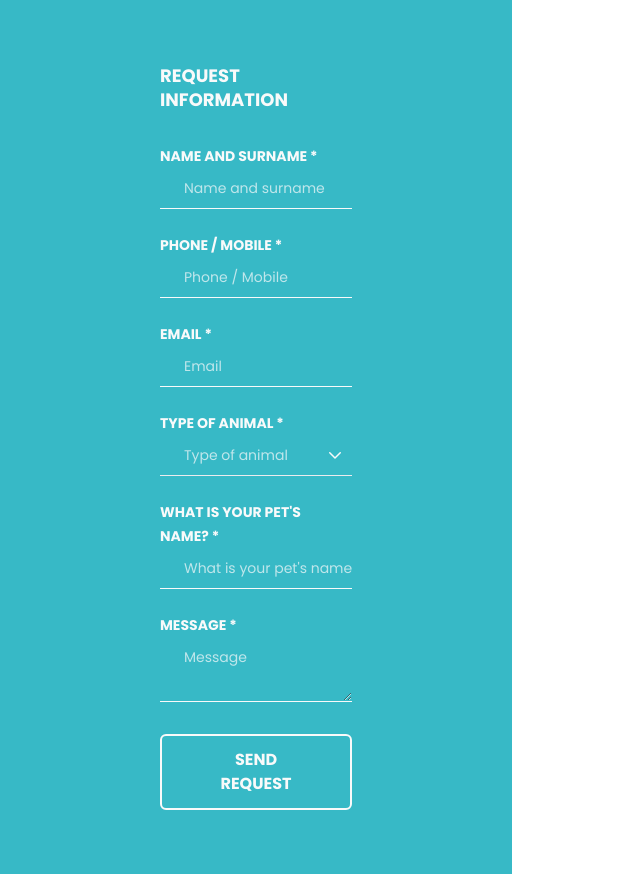
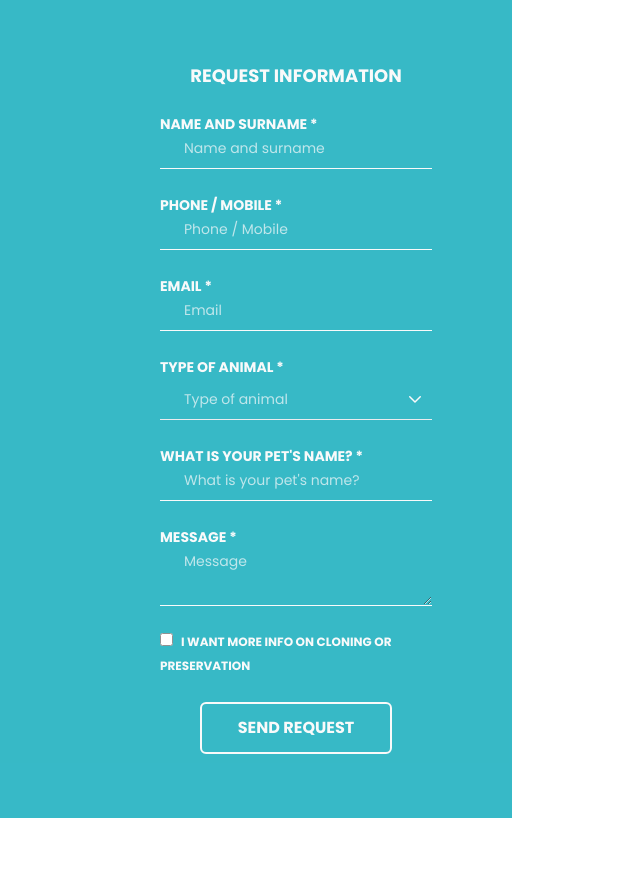
Before and after one commit to val2cak/pet-cloning, a Next.js app: page /contact-us/components/Form/Form in a window 1280 px wide. Shown: the whole page, without its empty margins (0-640 px from the left). After the commit the page ends 818 px from the top, so only its background shows below. Built offline with nearby package versions, Linux system fonts and the light colour scheme.

Commit message:
adding checkbox

```diff
--- /dev/null
+++ b/components/Checkbox/Checkbox.tsx
@@ -0,0 +1,29 @@
+import { FC } from 'react';
+import { FieldError, UseFormRegister } from 'react-hook-form';
+
+interface Props {
+  label: string;
+  register: UseFormRegister<any>;
+  name: string;
+  required: boolean;
+  errors?: FieldError;
+}
+
+const Checkbox: FC<Props> = ({ label, register, name, required, errors }) => {
+  return (
+    <div className='flex items-start justify-start gap-2 text-light w-full'>
+      <label className={'text-xs font-bold uppercase hover:cursor-pointer'}>
+        <input
+          type='checkbox'
+          className={`mr-2 ${
+            errors ? 'text-red' : 'text-light'
+          } hover:cursor-pointer`}
+          {...register(name, { required: required })}
+        />
+        {label}
+      </label>
+    </div>
+  );
+};
+
+export default Checkbox;
--- a/components/Input/Input.tsx
+++ b/components/Input/Input.tsx
@@ -19,7 +19,7 @@ const Input: FC<Props> = ({
   errors,
 }) => {
   return (
-    <div className='flex flex-col items-start justify-center gap-2 text-light flex-1 w-full'>
+    <div className='flex flex-col items-start justify-center text-light flex-1 w-full'>
       <div className={`text-sm font-bold uppercase ${errors && 'text-red'}`}>
         {label} *
       </div>
--- a/components/TextArea/TextArea.tsx
+++ b/components/TextArea/TextArea.tsx
@@ -19,7 +19,7 @@ const TextArea: FC<Props> = ({
   errors,
 }) => {
   return (
-    <div className='flex flex-col items-start justify-center gap-2 text-light flex-1 w-full'>
+    <div className='flex flex-col items-start justify-center text-light flex-1 w-full'>
       <div className={`text-sm font-bold uppercase ${errors && 'text-red'}`}>
         {label} *
       </div>
--- a/locales/en.ts
+++ b/locales/en.ts
@@ -391,6 +391,7 @@ journey.`,
     message: 'Message',
     petName: `What is your pet's name?`,
     animalType: 'Type of animal',
+    moreInfo: 'I want more info on cloning or preservation',
     buttonText: 'Send request',
   },
   footer: {
--- a/locales/hr.ts
+++ b/locales/hr.ts
@@ -353,6 +353,7 @@ export default {
     email: 'E-pošta',
     message: 'Poruka',
     petName: 'Kako se zove vaš kućni ljubimac?',
+    moreInfo: 'Želim više informacija o kloniranju ili očuvanju',
     buttonText: 'Pošaljite upit',
   },
   footer: {
--- a/pages/contact-us/components/Form/Form.tsx
+++ b/pages/contact-us/components/Form/Form.tsx
@@ -8,6 +8,7 @@ import { sendEmail } from '../../../../utils/send-email';
 import { animalTypes } from '../../../../constants/AnimalTypes';
 import { Lookup } from '../../../../types/typeDefinitions';
 import DropdownElement from '../../../../components/DropdownElement/DropdownElement';
+import Checkbox from '../../../../components/Checkbox/Checkbox';
 
 export type FormData = {
   nameAndSurname: string;
@@ -15,6 +16,7 @@ export type FormData = {
   email: string;
   petName: string;
   animalType: number;
+  moreInfo: boolean;
   message: string;
 };
 
@@ -27,6 +29,7 @@ const Form = () => {
     message,
     petName,
     animalType,
+    moreInfo,
     buttonText,
   } = translate.contactUs;
 
@@ -41,6 +44,9 @@ const Form = () => {
     formState: { errors, isDirty },
   } = useForm<FormData>({
     mode: 'onChange',
+    defaultValues: {
+      moreInfo: false,
+    },
   });
 
   async function onSubmit(data: FormData) {
@@ -55,7 +61,7 @@ const Form = () => {
   return (
     <form
       onSubmit={handleSubmit(onSubmit)}
-      className='py-16 px-40 h-full bg-primary w-2/5 opacity-80 text-light flex flex-col justify-center items-center gap-8'
+      className='py-16 pl-40 pr-20 h-full bg-primary w-2/5 opacity-80 text-light flex flex-col justify-center items-center gap-6'
     >
       <div className='text-md font-bold uppercase'>{title}</div>
       <div className='flex flex-col w-full justify-center items-center gap-6'>
@@ -118,6 +124,13 @@ const Form = () => {
           required={true}
           errors={errors?.message}
         />
+        <Checkbox
+          label={moreInfo}
+          register={register}
+          name='moreInfo'
+          required={true}
+          errors={errors?.moreInfo}
+        />
       </div>
       <Button text={buttonText} type='submit' />
     </form>
```
